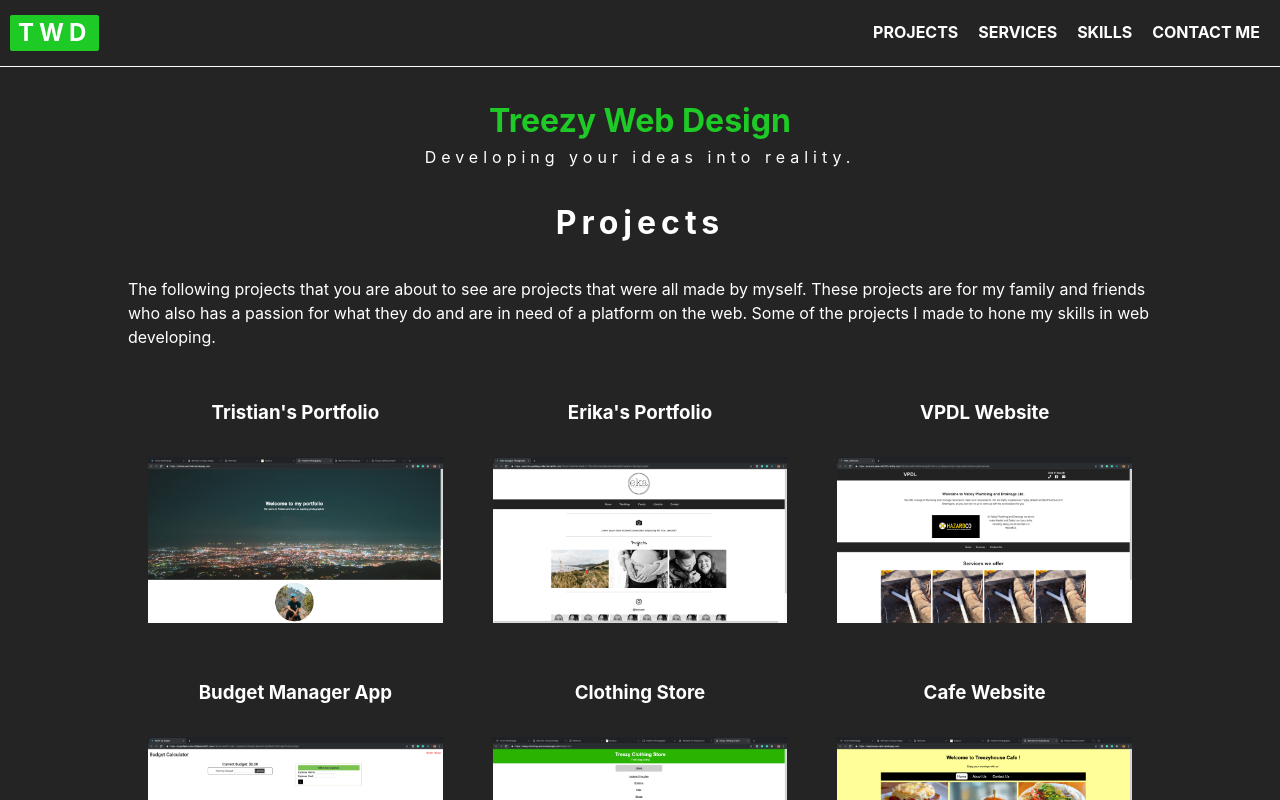
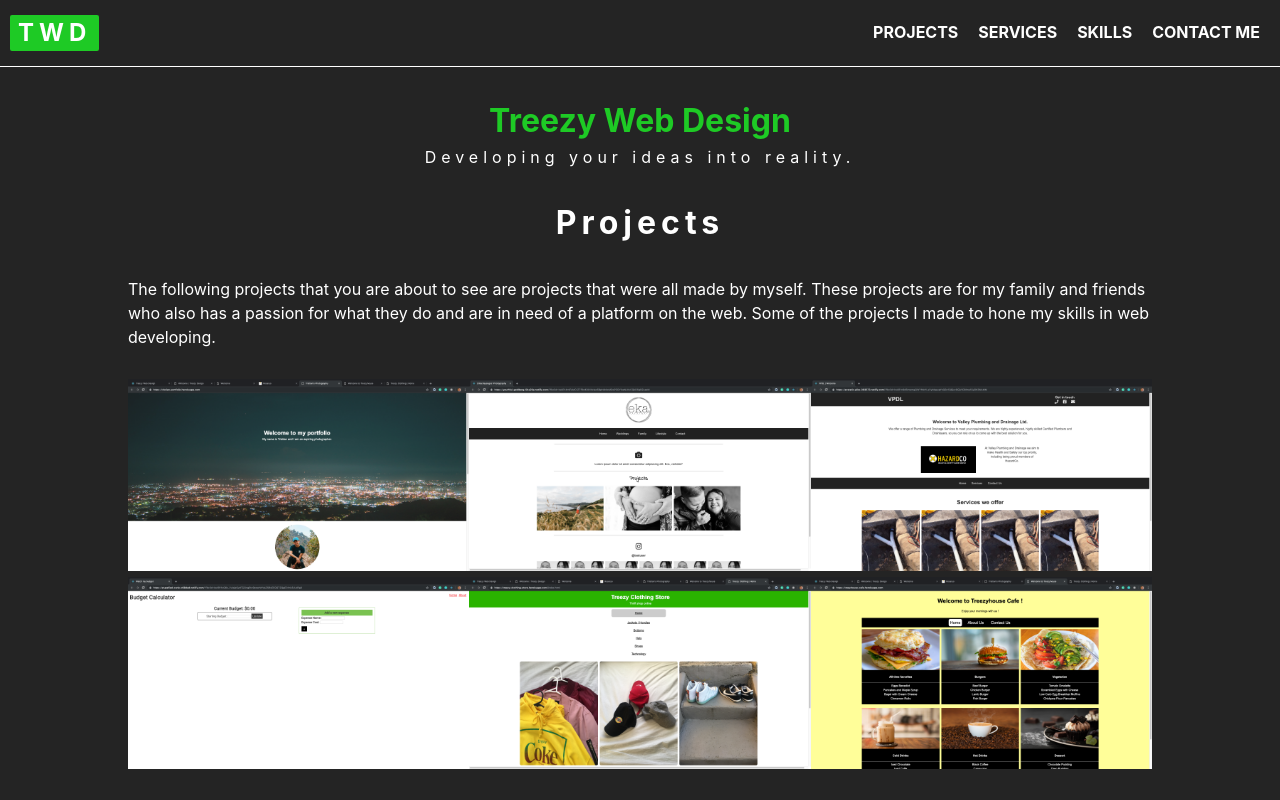
Before and after one commit to lattrellsapon/react-treezy-web-design, a React (Create React App) app: page /projects in a window 1280 px wide. Shown: the top 800 px of the page. Built offline with nearby package versions, Linux system fonts and the light colour scheme.

Commit message:
Added overlay effect on the project items

```diff
--- a/src/App.css
+++ b/src/App.css
@@ -21,8 +21,8 @@
 }
 
 .twd-logo:hover {
-  background: #000;
-  color: #1eca25;
+  background: #fff;
+  color: #242424;
   border: 1px solid #fff;
 }
 
@@ -128,6 +128,7 @@ i {
 .about-me-content {
   margin-top: 50px;
 }
+
 #contact-details {
   text-decoration: none;
   color: #1eca25;
@@ -135,7 +136,6 @@ i {
 }
 #contact-details:hover {
   color: #fff;
-  background: #000;
 }
 i {
   font-size: 30px;
@@ -143,7 +143,37 @@ i {
 
 /* PROJECTS PAGE */
 .project-item {
-  padding: 20px;
+  position: relative;
+  width: 100%;
+}
+
+.overlay {
+  position: absolute;
+  top: 0;
+  bottom: 0;
+  left: 0;
+  right: 0;
+  background: #242424;
+  width: 100%;
+  height: 100%;
+  transition: 0.5s ease;
+  opacity: 0;
+}
+.text {
+  top: 50%;
+  left: 50%;
+  position: absolute;
+  transform: translate(-50%, -50%);
+  color: #1eca25;
+  /* padding: 10px; */
+}
+.project-item:hover .overlay {
+  opacity: 0.9;
+}
+
+#project-links {
+  text-decoration: none;
+  color: #fff;
 }
 
 /* SERVICES PAGE */
@@ -227,8 +257,7 @@ footer {
   }
   .three-grid {
     display: grid;
-    grid-template-columns: 1fr 1fr 1fr;
-    gap: 10px;
+    grid-template-columns: 1fr 1fr;
   }
   .skills-container {
     max-width: 30%;
@@ -242,4 +271,7 @@ footer {
 }
 
 @media only screen and (min-width: 768px) {
+  .three-grid {
+    grid-template-columns: 1fr 1fr 1fr;
+  }
 }
--- a/src/components/pages/ProjectItem.js
+++ b/src/components/pages/ProjectItem.js
@@ -5,21 +5,21 @@ export class ProjectItem extends Component {
     const { projectLink, projectName, projectImage } = this.props.project;
 
     return (
-      <div className='project-item'>
-        <div className='text-center'>
-          <h3>{projectName}</h3>
-        </div>
-        <div className='mt-30'>
       <a
         href={projectLink}
         target='_blank'
+        id='project-links'
         rel='noopener noreferrer'
-            className='view-project-button letter-space'
       >
-            <img src={projectImage} alt={projectName} />
-          </a>
+        <div className='project-item'>
+          <img src={projectImage} alt='' />
+          <div className='overlay'>
+            <div className='text'>
+              <h3>{projectName}</h3>
             </div>
           </div>
+        </div>
+      </a>
     );
   }
 }
```
Lines whose indentation alone changed are shown as unchanged.
